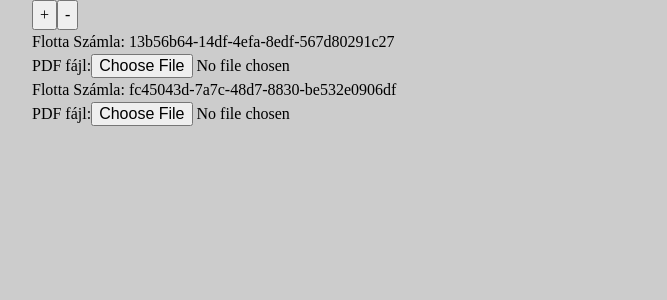
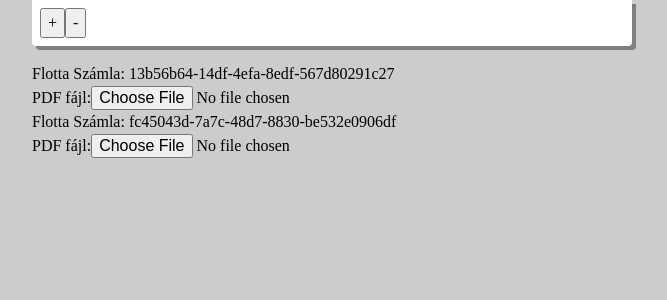
Before and after one commit to embee-dev/flotta-olvaso, a React (Vite) app: page / in a window 1280 px wide. Shown: the top 300 px of the page, without its empty margins (308-975 px from the left). Built offline with nearby package versions, Linux system fonts and the light colour scheme.

Commit message:
create header CSS

```diff
--- a/src/App.css
+++ b/src/App.css
@@ -12,6 +12,12 @@ body {
 .flottaSzamlaHeader {
     display: flex;
     gap: 1rem;
+    padding: 0.5rem;
+    margin-bottom: 1rem;
+    background-color: #fff;
+    border-bottom-left-radius: 4px;
+    border-bottom-right-radius: 4px;
+    box-shadow: 4px 4px 0 0 rgba(12, 12, 12, 0.4);
 }
 
 .flottaSzamlaManager {
--- a/src/SzamlaElement.jsx
+++ b/src/SzamlaElement.jsx
@@ -8,8 +8,8 @@ export default function SzamlaElement({ id, title, onFileSelect }) {
 
   return (
     <article className="flottaSzamlaElement">
-      <header className="flottaSzamlaHeader">Flotta Számla: {title}</header>
-      <section className="flottaSzamlaContent">
+      <header className="flottaSzamlaElement-header">Flotta Számla: {title}</header>
+      <section className="flottaSzamlaElement-content">
         <label htmlFor={inputId}>PDF fájl:</label>
         <input
           id={inputId}
```
